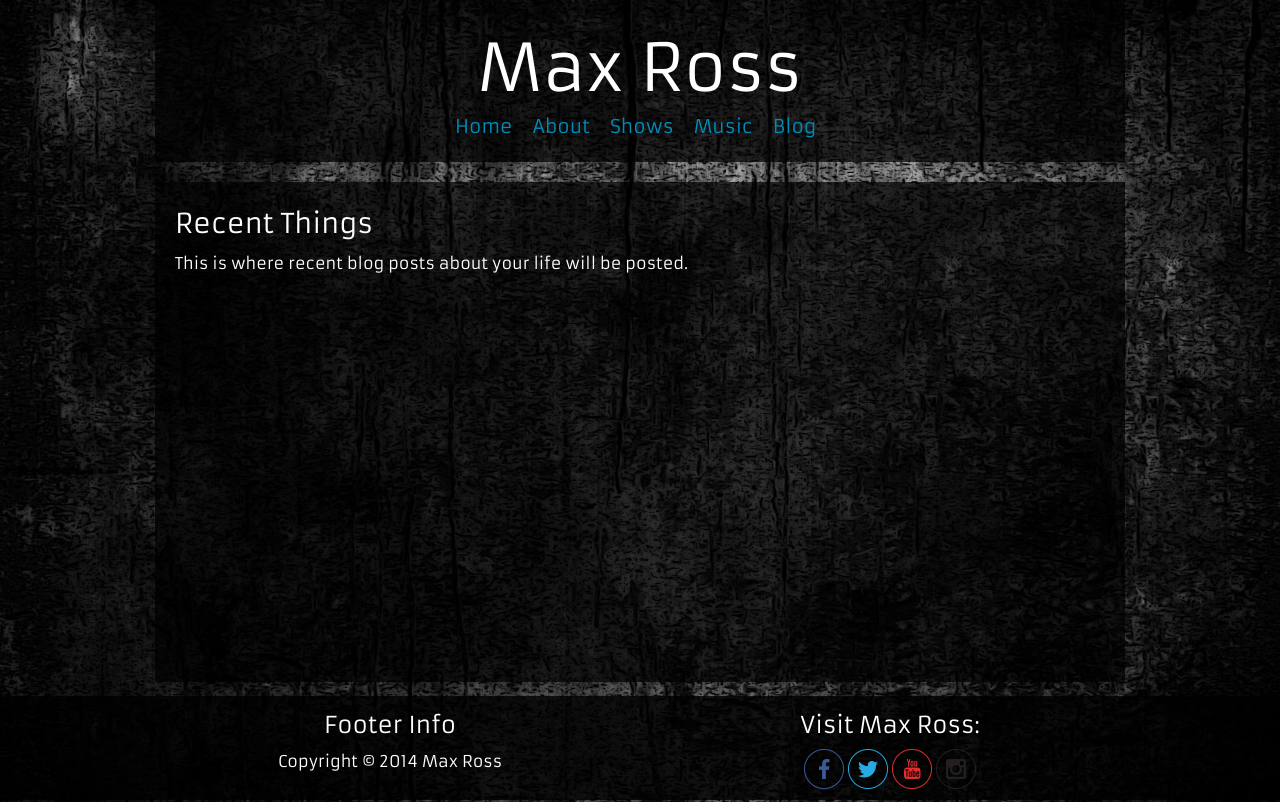
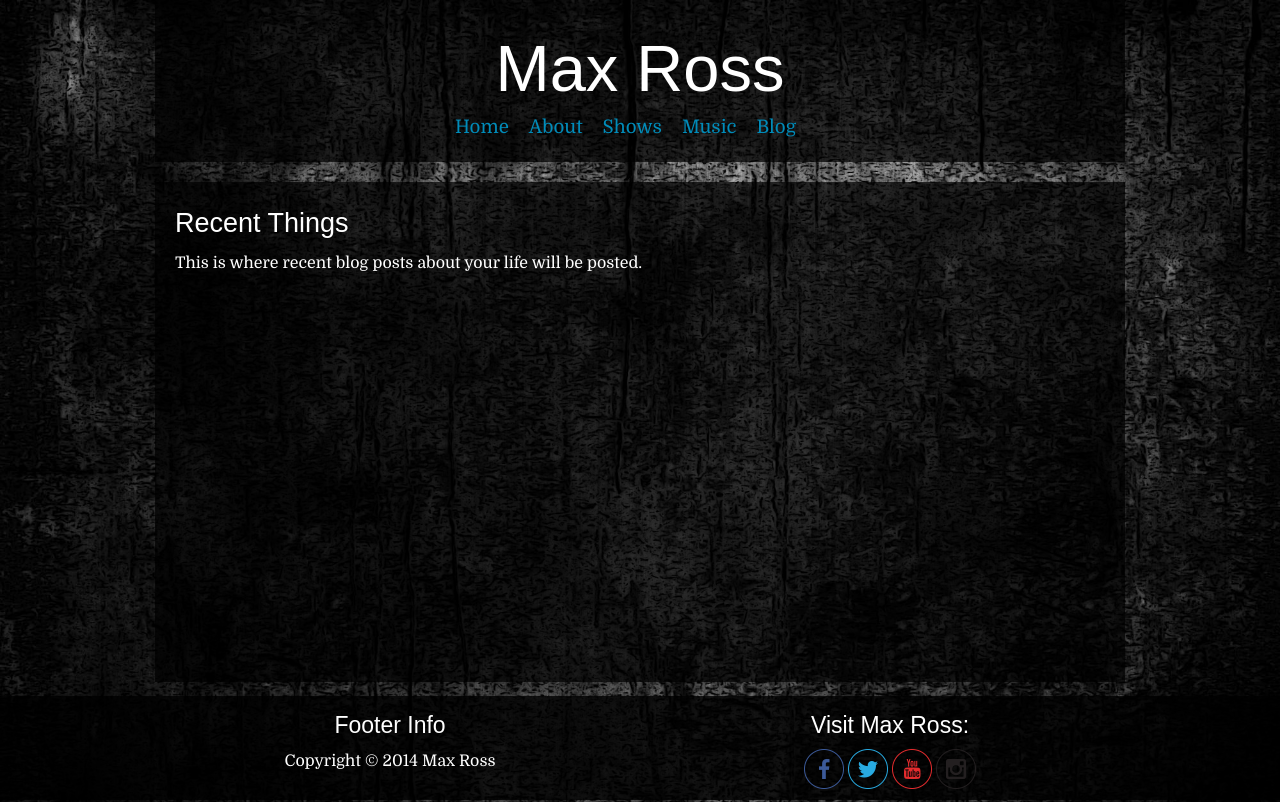
Before and after one commit to devintyler/max, a PHP site: page /blog.html in a window 1280 px wide. Run offline with PHP 8.4, Linux system fonts and the light colour scheme.

Commit message:
Change font; Remember to fix Video/Upload SoundCloud

```diff
--- a/css/style.css
+++ b/css/style.css
@@ -3,7 +3,7 @@
 *
 */
 
-@import url(http://fonts.googleapis.com/css?family=Armata);
+@import url(http://fonts.googleapis.com/css?family=Domine);
 
 
 html {
@@ -13,7 +13,7 @@ html {
 body {
 	color: #fff;
 	height: 100%;
-	font-family: 'Armata', sans-serif;
+	font-family: 'Domine', sans-serif;
 	background-color: #222;
 	/*margin-top: 30px;*/
 	/*background-color: #fff;
@@ -137,3 +137,7 @@ h2, h3, h4, h5, h6 {
 	height: 0px;
 	width: 0px;
 }
+
+.flex-video {
+    padding-bottom: 67.5% !important;
+}
--- a/index.html
+++ b/index.html
@@ -52,6 +52,9 @@
               <p>Shows</p>
               <script type='text/javascript' src='http://widget.bandsintown.com/javascripts/bit_widget.js'></script><a href="http://www.bandsintown.com/Max%20Ross" class="bit-widget-initializer" data-artist="Max Ross" data-force-narrow-layout="true" data-display-limit="3" data-share-links="false">Max Ross Tour Dates</a>
               <p>Recent Music/Video</p>
+              <div class="flex-video">
+                <iframe width="560" height="315" src="//www.youtube.com/embed/n2TLxrrZHUc" frameborder="0" allowfullscreen></iframe>
+              </div>
             </div>
           </div>
         </div>
```
